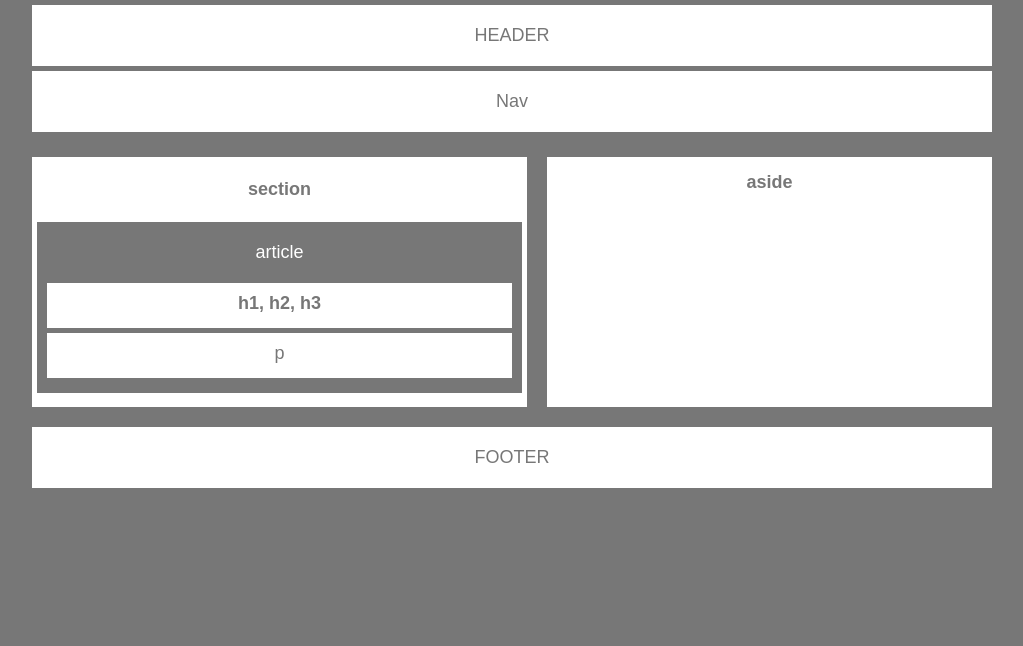
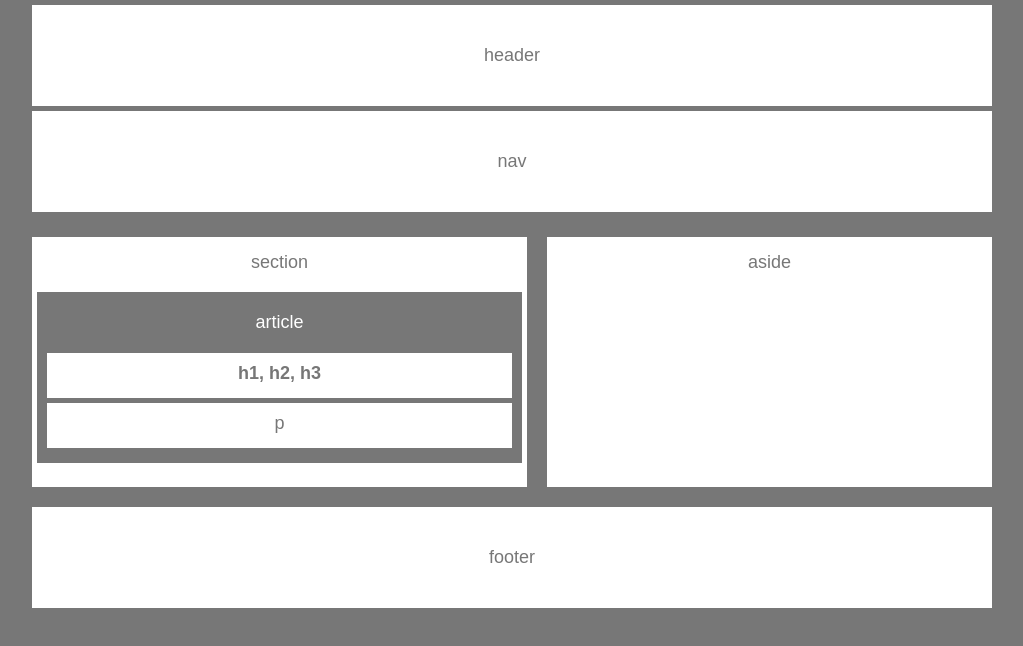
Before and after one commit to Belle85/HW-Wireframe, a plain HTML site: page index.html in a window 1280 px wide. Shown: the whole page, without its empty margins (128-1151 px from the left). Drawn offline with Linux system fonts and the light colour scheme.

Commit message:
corrected padding on header, nav and, footer. Also changed some tags for propert text style

```diff
--- a/index.html
+++ b/index.html
@@ -7,19 +7,19 @@
         <link href="https://fonts.googleapis.com/css?family=Indie+Flower" rel="stylesheet">
     </head>
     <body>
-        <header>HEADER</header>
-        <nav>Nav</nav>
+        <header>header</header>
+        <nav>nav</nav>
         <div class="section">
-            <h1>section</h1>
+            <p>section</p>
                 <div class="article">
                     <div id="title-article">article</div>
-                    <h2><strong>h1, h2, h3</strong></h2>
+                    <h1><strong>h1, h2, h3</strong></h1>
                         <p>p</p>
                 </div>
         </div>
         <div class="aside">
-            <h2>aside</h2>
+            <p>aside</p>
         </div>
-        <footer>FOOTER</footer>
+        <footer>footer</footer>
     </body>
 </html>
--- a/style.css
+++ b/style.css
@@ -12,16 +12,16 @@ header{
     background-color:white;
     margin-top: 5px;
     margin-bottom: 5PX;
-    padding-top: 20px;
-    padding-bottom: 20px;
+    padding-top: 40px;
+    padding-bottom: 40px;
 }
 
 nav{
     background-color:white;
     margin-top: 5px;
     margin-bottom: 5PX;
-    padding-top: 20px;
-    padding-bottom: 20px;
+    padding-top: 40px;
+    padding-bottom: 40px;
 }
 
 .section{
@@ -49,7 +49,7 @@ nav{
     font-family: Arial, Helvetica, sans-serif;
 }
 
-h2,
+h1,
 p{
     color:#777777;
     background-color: white;
@@ -60,9 +60,9 @@ p{
 }
 
 h1{
-    font-size:18px;
+    //*font-size:18px;
     font-family: Arial, Helvetica, sans-serif;
-    padding:10px;
+    padding:10px;*//
 }
 
 .aside{
@@ -78,8 +78,8 @@ footer{
     background-color:white;
     margin-top: 5px;
     margin-bottom: 5PX;
-    padding-top: 20px;
-    padding-bottom: 20px;
+    padding-top: 40px;
+    padding-bottom: 40px;
     clear:both;
 
 }
```
